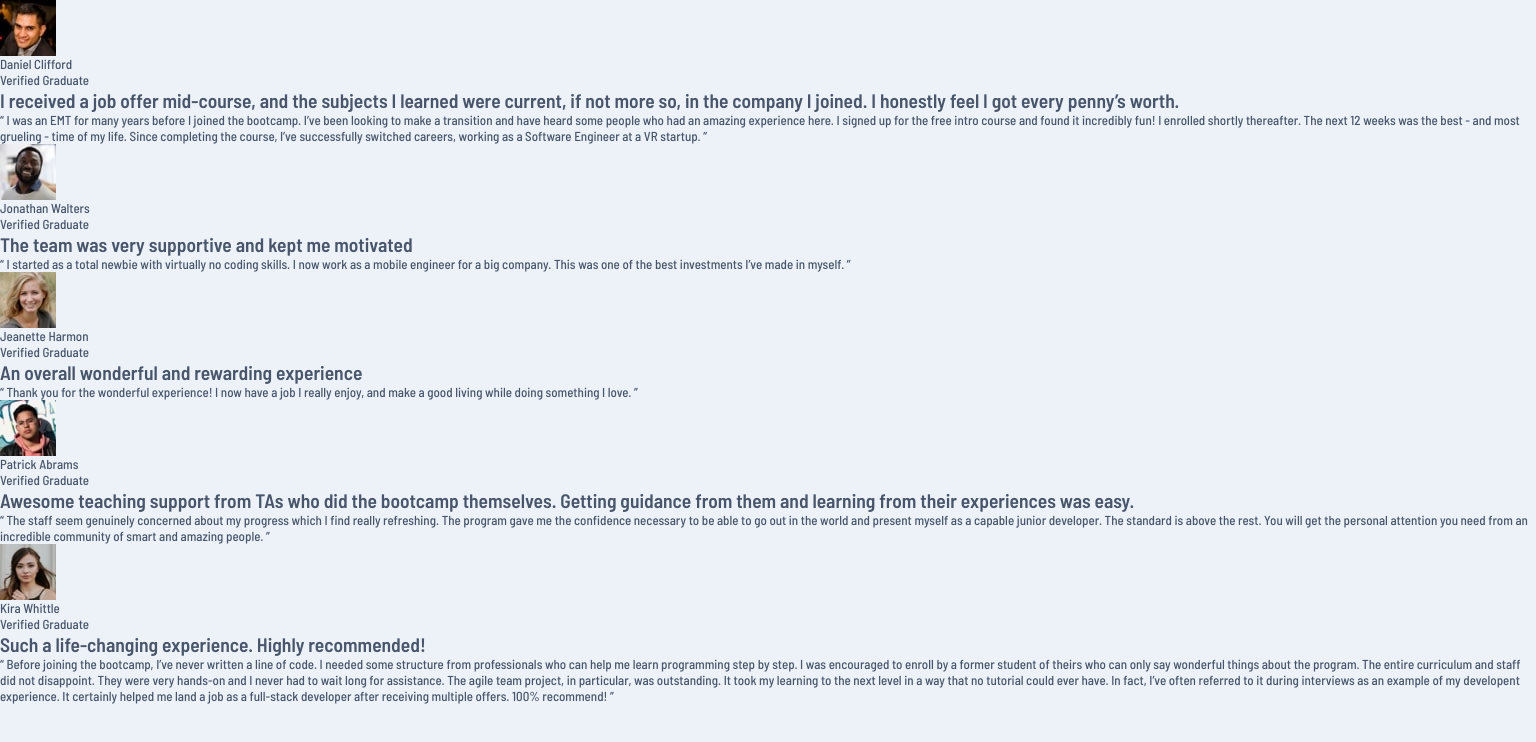
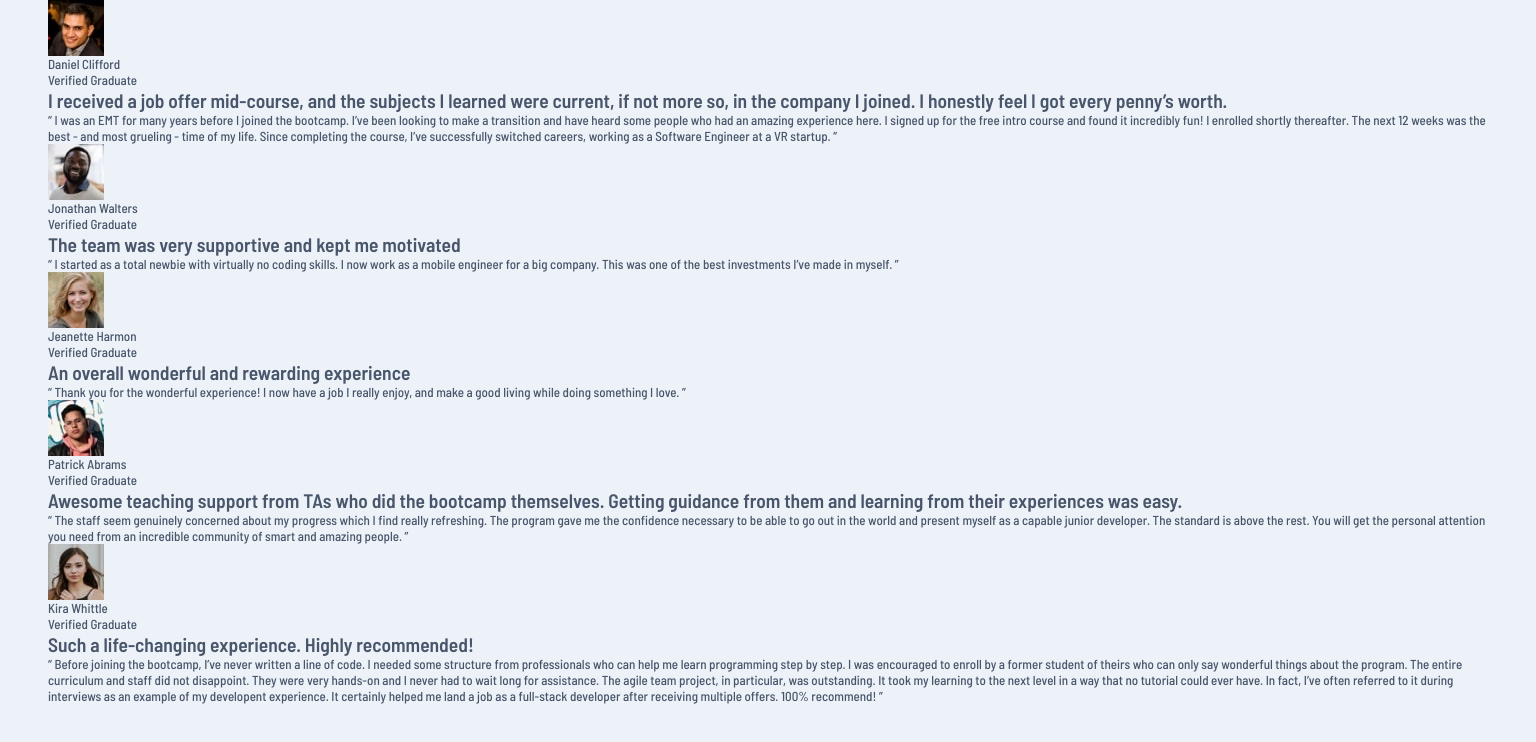
Before and after one commit to Oliko136/testimonials-grid-section, a plain HTML site: page index.html in a window 1536 px wide. Drawn offline with Linux system fonts and the light colour scheme.

Commit message:
Container added

```diff
--- a/css/styles.css
+++ b/css/styles.css
@@ -12,3 +12,14 @@
     clip: rect(0 0 0 0);
     overflow: hidden;
 }
+
+.container {
+    width: var(--mobile);
+    margin: 0 auto;
+}
+
+@media screen and (min-width: 1440px) {
+    .container {
+        width: var(--desktop);
+    }
+}
```
